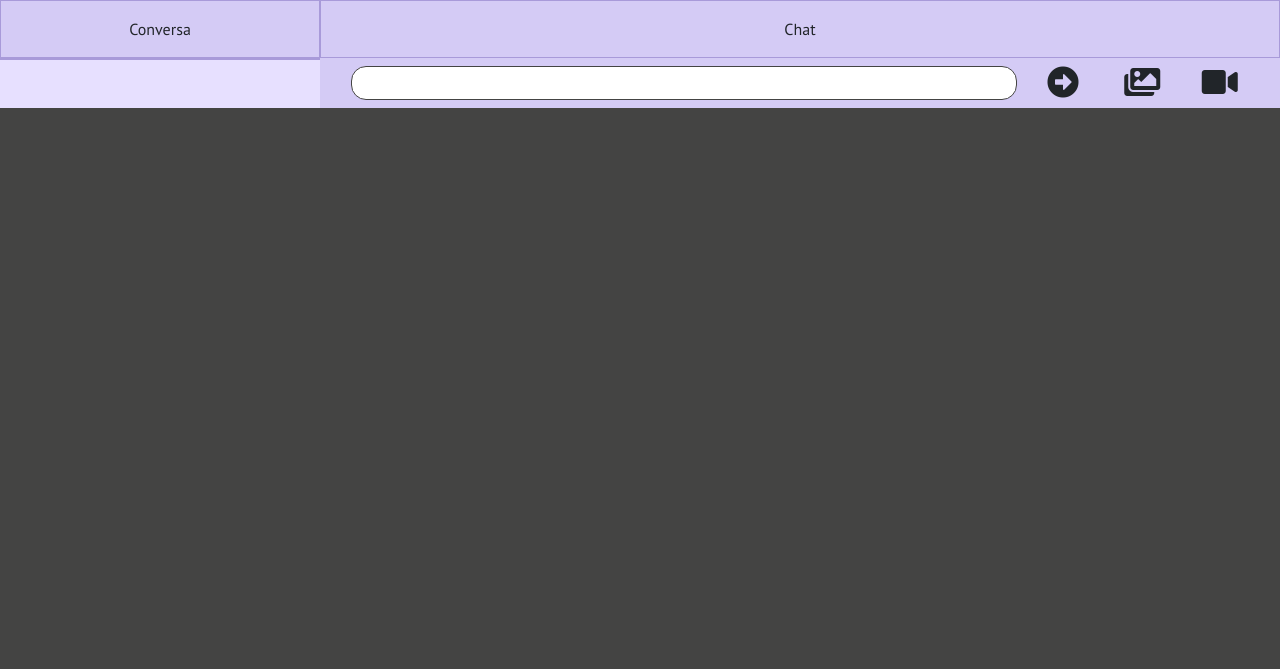
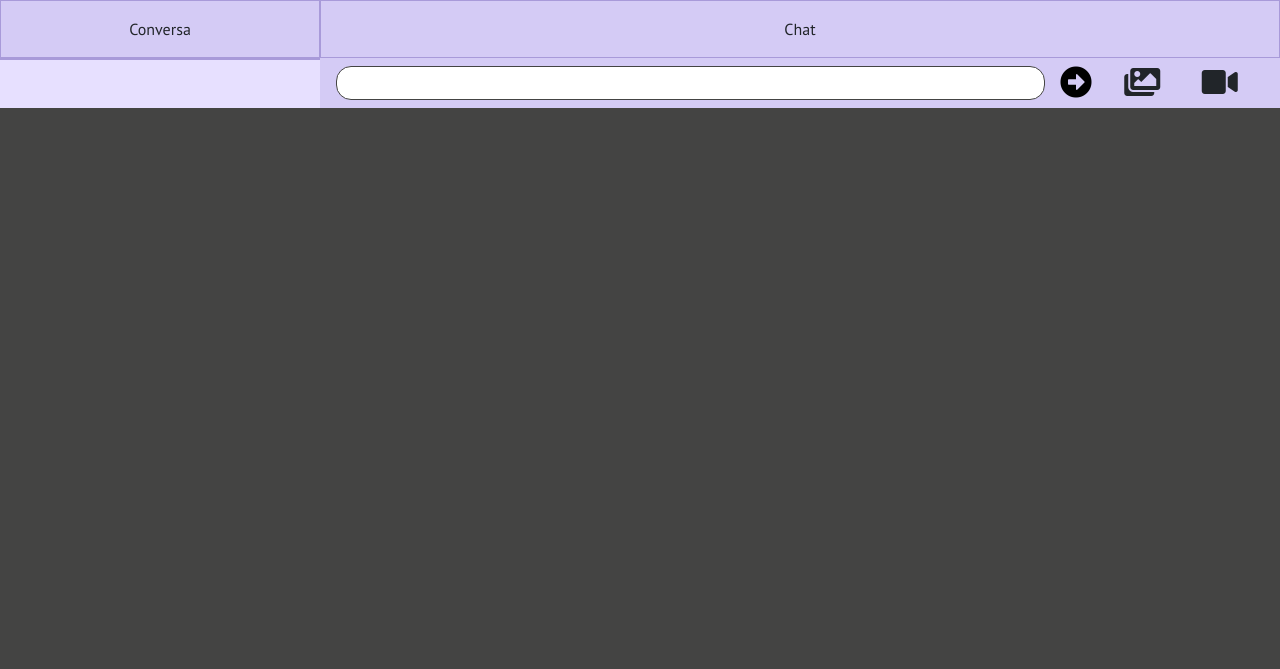
Before and after one commit to angelo-sant0s/explain.ua, a PHP site: page /github/chat.php?id=1 in a window 1280 px wide. Shown: the part 80-749 px from the top of the page. Run offline with PHP 8.4, Linux system fonts and the light colour scheme; the visitor is signed in with stand-in values (Sample User, id 1); data that the repository does not hold is empty.

Commit message:
cenas js

```diff
--- a/chat.php
+++ b/chat.php
@@ -343,20 +343,27 @@ mysqli_stmt_close($stmt);
 
 
             <section id="inputZone" class="row py-2 px-3 bg-inputzone">
-                <article class="col-9">
-                    <input id="chatInput" class="borderElement p-1 pl-3 borderPic Valign">
-                </article>
-                <article class="col-1">
-                    <i class="fas fa-arrow-alt-circle-right iconsSize Valign"></i>
-                </article>
+
+
+                <form id="formMessage" class="col-10 p-0 d-flex" role="form" action="scripts/sc_mensagem.php?id=1&ticketid=3" method="post">
+                    <article class="col-11 p-0">
+                        <input id="chatInput" class="borderElement p-1 pl-3 borderPic Valign" name="mensagem">
+                    </article>
+                    <article class="col-1">
+                        <button class="fas fa-arrow-alt-circle-right iconsSize Valign p-0 m-0 border-0
+ bg-transparent" type="submit"></button>
+                    </article>
+
+                </form>
+
+
+
                 <article class="col-1">
                     <i class="fas fa-images iconsSize Valign"></i>
                 </article>
                 <article class="col-1">
                     <i class="fas fa-video iconsSize Valign"></i>
                 </article>
-
-
             </section>
 
         </article>
```
Also changed, not shown: scripts/sc_mensagem.php (added, +48 -0 lines).
